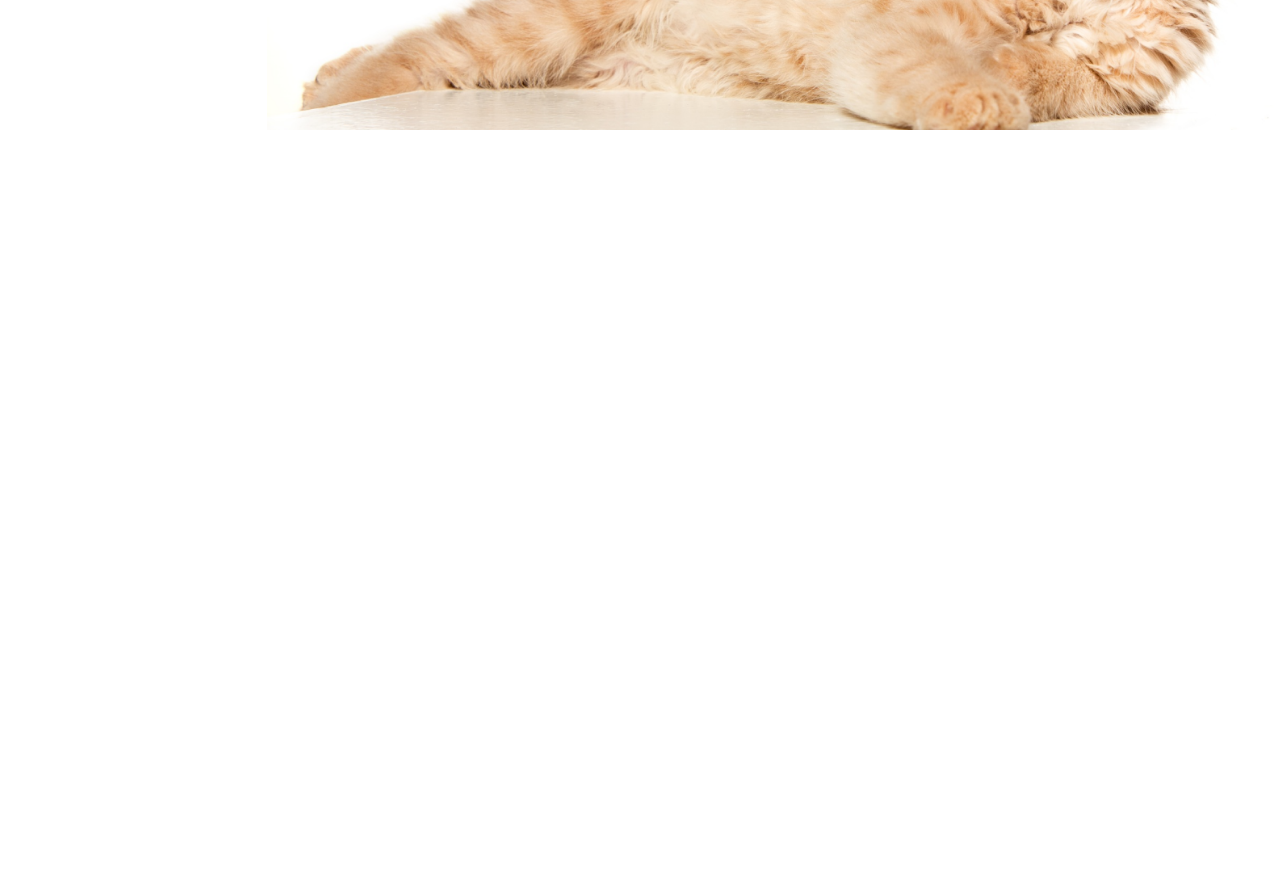
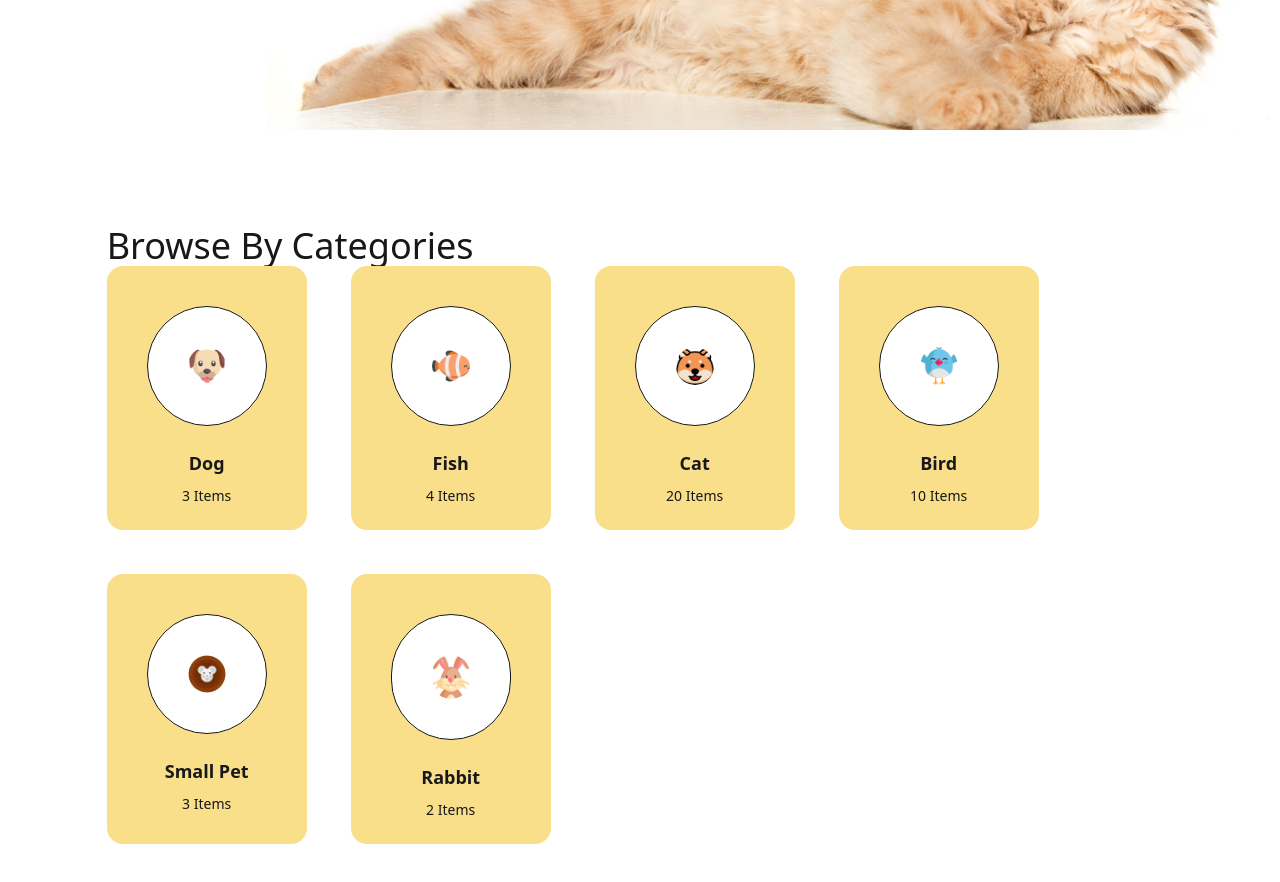
Before and after one commit to Mainul-J/Pet-type-landing-page-daisy-ui-n-tailwind-css, a plain HTML site: page index.html in a window 1280 px wide. Shown: the part 540-1422 px from the top of the page. Before the commit the page ends 800 px from the top, so only its background shows below. Drawn offline with nearby package versions, Linux system fonts and the light colour scheme; a web font is replaced by a local one.

Commit message:
Browse By Categories

```diff
--- a/index.html
+++ b/index.html
@@ -17,7 +17,7 @@
          <!-- custom style -->
         <style type="text/tailwindcss">
       @theme {
-        --color-clifford: #da373d;
+        --color-card-bg: #F9DF8A;
         --color-btn-primary: #FFDC26;
         --color-ban-nav: #FFF9F4;
         --font-adlam:ADLaM Display, system-ui;
@@ -101,10 +101,91 @@
       <!-- main section -->
      <main>
         <!-- Browse By Categories / Products  Start-->
-         <section>
-          <h1>
+         <section class="lg:my-24 mt-96 w-10/12 lg:11/12 mx-auto">
+          <h1 class="text-4xl font-adlam font-normal">
+            Browse By Categories
+          </h1>
+          <!-- card div -->
+           <div class="flex flex-row flex-wrap gap-11">
+            <!-- card - 1 -->
+            <div class="card bg-card-bg w-[200px] rounded-2xl">
+  <figure class="px-10 pt-10">
+    <img
+      src="./assests/dog-cartoon.png"
+      alt="dog"
+      class="rounded-full border bg-white p-10" />
+  </figure>
+  <div class="card-body items-center text-center">
+    <h2 class="card-title">Dog</h2>
+    <p>3 Items</p>
+  </div>
+            </div>
 
-          </h1>
+            <!-- card - 2 -->
+             <div class="card bg-card-bg w-[200px] rounded-2xl">
+  <figure class="px-10 pt-10">
+    <img
+      src="./assests/fish-cartoon.png"
+      alt="dog"
+      class="rounded-full border bg-white p-10" />
+  </figure>
+  <div class="card-body items-center text-center">
+    <h2 class="card-title">Fish</h2>
+    <p>4 Items</p>
+  </div>
+            </div>
+            <!-- card - 3 -->
+             <div class="card bg-card-bg w-[200px] rounded-2xl">
+  <figure class="px-10 pt-10">
+    <img
+      src="./assests/cat-cartoon.png"
+      alt="dog"
+      class="rounded-full border bg-white p-10" />
+  </figure>
+  <div class="card-body items-center text-center">
+    <h2 class="card-title">Cat</h2>
+    <p>20 Items</p>
+  </div>
+            </div>
+            <!-- card - 4 -->
+             <div class="card bg-card-bg w-[200px] rounded-2xl">
+  <figure class="px-10 pt-10">
+    <img
+      src="./assests/bird-cartoon.png"
+      alt="dog"
+      class="rounded-full border bg-white p-10" />
+  </figure>
+  <div class="card-body items-center text-center">
+    <h2 class="card-title">Bird</h2>
+    <p>10 Items</p>
+  </div>
+            </div>
+            <!-- card - 5 -->
+             <div class="card bg-card-bg w-[200px] rounded-2xl">
+  <figure class="px-10 pt-10">
+    <img
+      src="./assests/mouse-cartoon.png"     alt="dog"
+      class="rounded-full border bg-white p-10" />
+  </figure>
+  <div class="card-body items-center text-center">
+    <h2 class="card-title">Small Pet</h2>
+    <p>3 Items</p>
+  </div>
+            </div>
+            <!-- card - 6 -->
+             <div class="card bg-card-bg w-[200px] rounded-2xl">
+  <figure class="px-10 pt-10">
+    <img
+      src="./assests/rabbit-cartoon.png"
+      alt="dog"
+      class="rounded-full border bg-white p-10" />
+  </figure>
+  <div class="card-body items-center text-center">
+    <h2 class="card-title">Rabbit</h2>
+    <p>2 Items</p>
+  </div>
+            </div>
+           </div>
          </section>
 
      </main>
```
